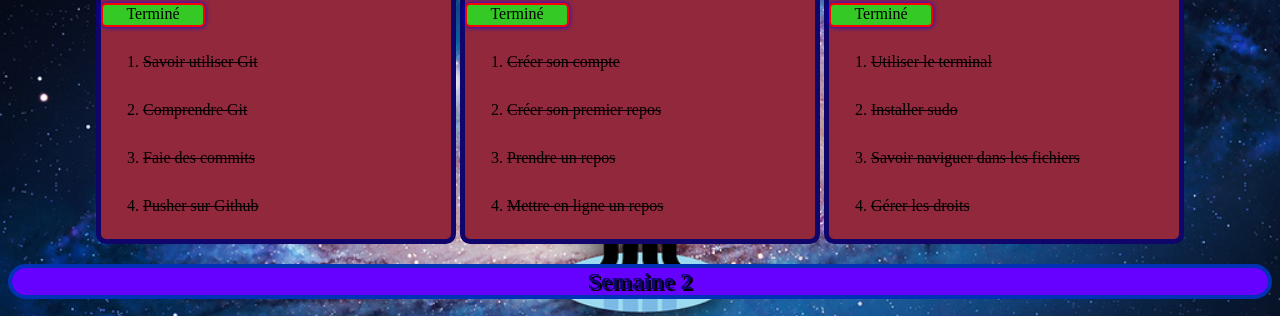
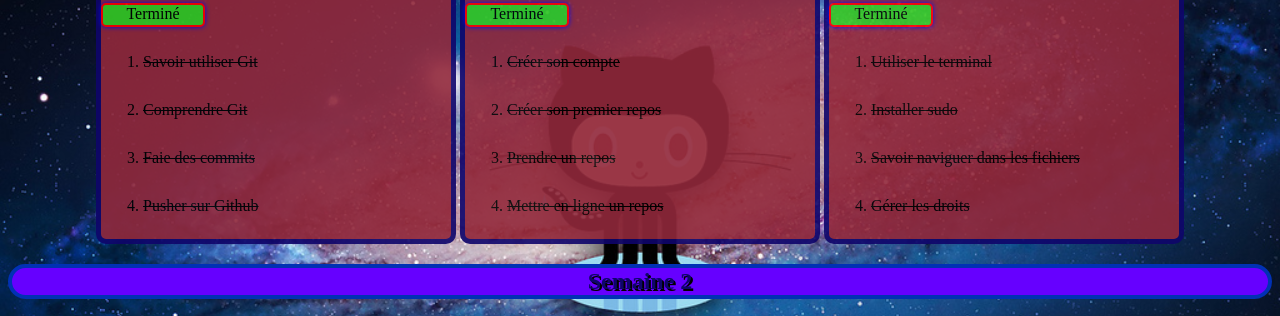
Before and after one commit to cyrilforrez/ToDoList, a plain HTML site: page index.html in a window 1280 px wide. Shown: the part 211-527 px from the top of the page. Drawn offline with Linux system fonts and the light colour scheme.

Commit message:
modif opa

```diff
--- a/style.css
+++ b/style.css
@@ -10,7 +10,8 @@ body {text-align: center;
           height: 300px;
           background-color: #91283B;
          border: 5px solid #0F056B;
-         border-radius: 10px;}
+         border-radius: 10px;
+         opacity: 0.9;}
 
 header h1 {background-color: #0F056B;
           border: 5px solid #6600FF;
```
